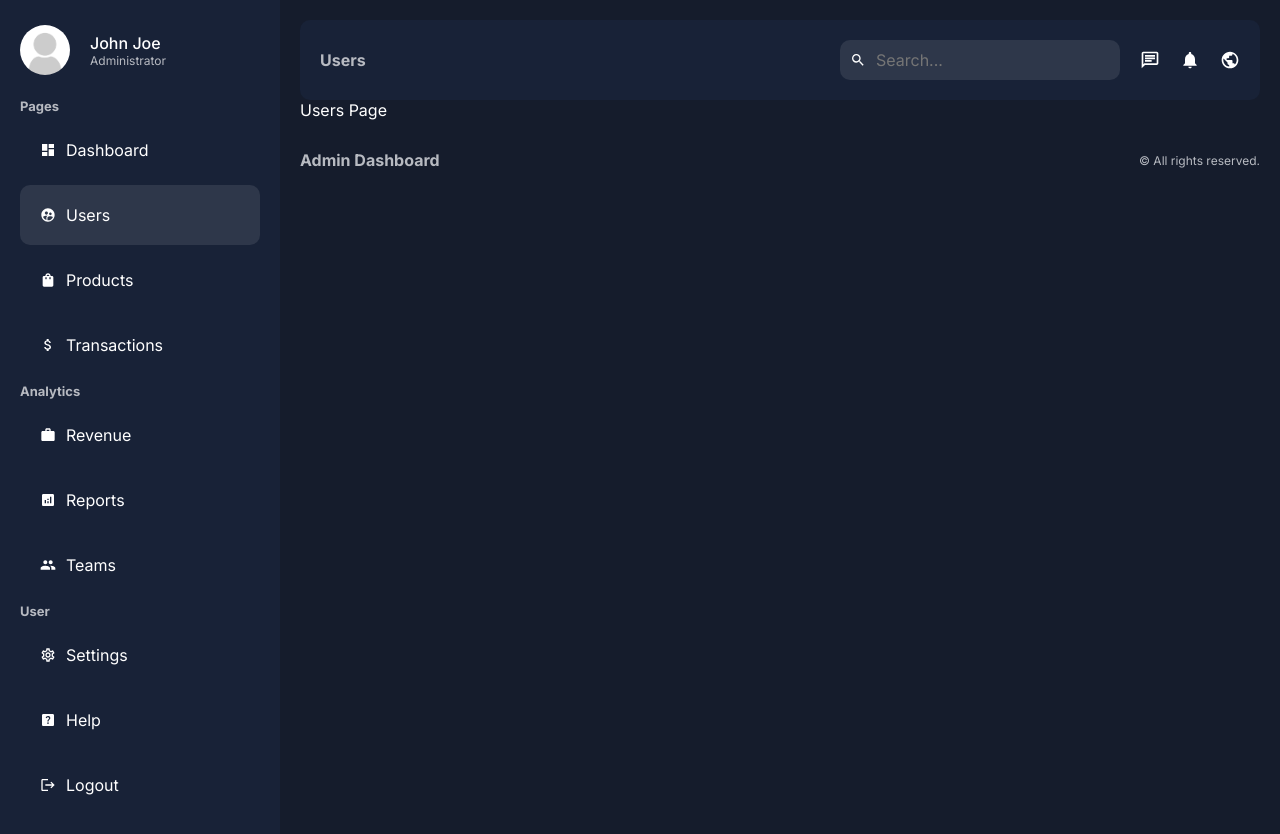
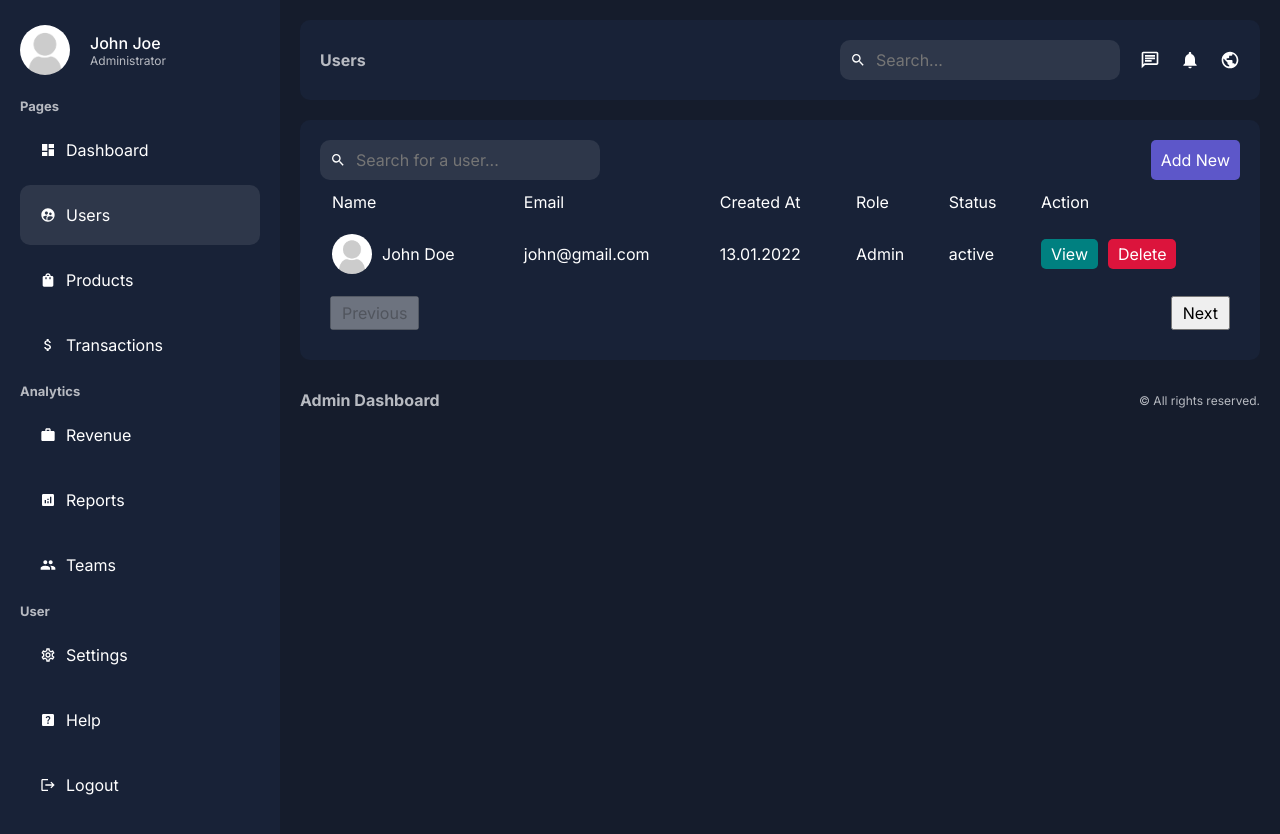
Before and after one commit to DmitriyYaroshchuk/admin-dashboard, a Next.js app: page /dashboard/users in a window 1280 px wide. Built offline with nearby package versions, Linux system fonts and the light colour scheme.

Commit message:
feat: add users list page layout

```diff
--- /dev/null
+++ b/app/components/dashboard/users/users.module.css
@@ -0,0 +1,61 @@
+.container {
+  background-color: var(--bgSoft);
+  padding: 20px;
+  border-radius: 10px;
+  margin-top: 20px;
+}
+
+.top {
+  display: flex;
+  align-items: center;
+  justify-content: space-between;
+}
+
+.addButton {
+  padding: 10px;
+  background-color: #5d57c9;
+  color: var(--text);
+  border: none;
+  border-radius: 5px;
+  cursor: pointer;
+}
+
+.table {
+  width: 100%;
+}
+
+.table td {
+  padding: 10px;
+}
+
+.user {
+  display: flex;
+  align-items: center;
+  gap: 10px;
+}
+
+.userImage {
+  border-radius: 50%;
+  object-fit: cover;
+}
+
+.buttons {
+  display: flex;
+  gap: 10px;
+}
+
+.button {
+  padding: 5px 10px;
+  border-radius: 5px;
+  color: var(--text);
+  border: none;
+  cursor: pointer;
+}
+
+.view {
+  background-color: teal;
+}
+
+.delete {
+  background-color: crimson;
+}
--- a/app/dashboard/users/page.jsx
+++ b/app/dashboard/users/page.jsx
@@ -1,4 +1,68 @@
+import Image from 'next/image';
+import Link from 'next/link';
+import Search from '@/app/components/dashboard/search/search';
+import classes from '@/app/components/dashboard/users/users.module.css';
+import Pagination from '@/app/components/dashboard/pagination/pagination';
+
 function UsersPage() {
-  return <div>Users Page</div>;
+  return (
+    <div className={classes.container}>
+      <div className={classes.top}>
+        <Search placeholder="Search for a user..." />
+        <Link href="/dashboard/users/add" className={classes.addButton}>
+          Add New
+        </Link>
+      </div>
+      <table className={classes.table}>
+        <thead>
+          <tr>
+            <td>Name</td>
+            <td>Email</td>
+            <td>Created At</td>
+            <td>Role</td>
+            <td>Status</td>
+            <td>Action</td>
+          </tr>
+        </thead>
+        <tbody>
+          <tr>
+            <td>
+              <div className={classes.user}>
+                <Image
+                  src="/noavatar.png"
+                  alt=""
+                  width={40}
+                  height={40}
+                  className={classes.userImage}
+                />
+                John Doe
+              </div>
+            </td>
+            <td>john@gmail.com</td>
+            <td>13.01.2022</td>
+            <td>Admin</td>
+            <td>active</td>
+            <td>
+              <div className={classes.buttons}>
+                <Link
+                  href="/dashboard/users/test"
+                  className={`${classes.button} ${classes.view}`}
+                >
+                  View
+                </Link>
+                <button
+                  type="button"
+                  className={`${classes.button} ${classes.delete}`}
+                >
+                  Delete
+                </button>
+              </div>
+            </td>
+          </tr>
+        </tbody>
+      </table>
+      <Pagination />
+    </div>
+  );
 }
 export default UsersPage;
```
